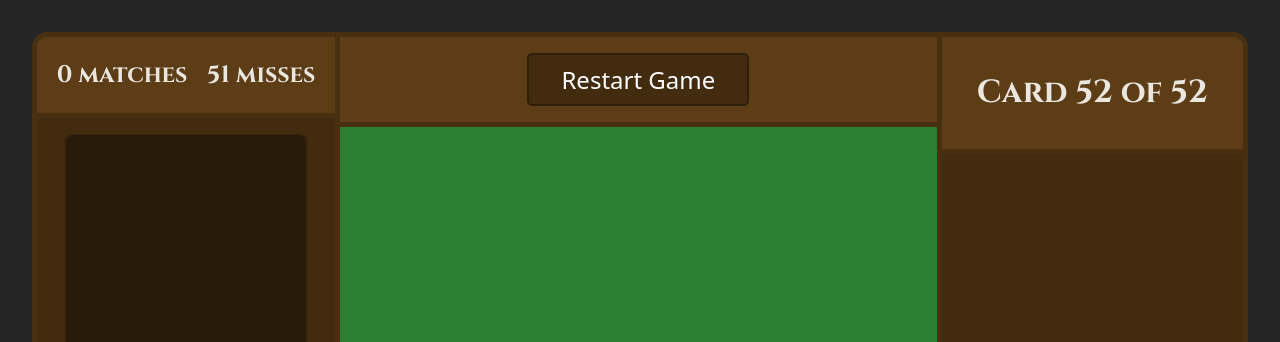
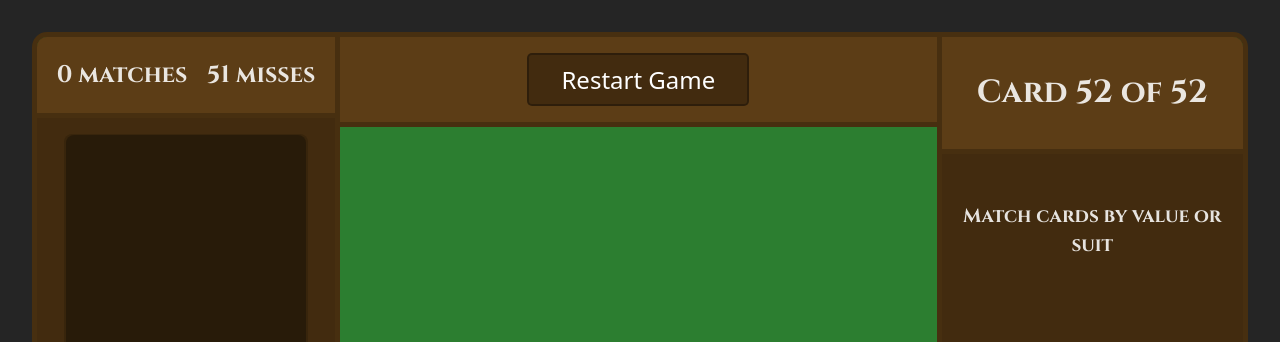
Before and after one commit to MomchilBG/Matching-cards, a React (Vite) app: page / in a window 1280 px wide. Shown: the top 342 px of the page. Built offline with nearby package versions, Linux system fonts and the light colour scheme; no server answers.

Commit message:
add tooltip

```diff
--- a/src/components/App.css
+++ b/src/components/App.css
@@ -102,10 +102,16 @@
   margin: 0;
 }
 
+.App > #right-panel > #tooltip {
+  font-size: 1.2rem;
+  background-color: transparent;
+  margin-top: 1rem;
+}
+
 .App > #right-panel > p:nth-child(1) {
   border-bottom: 5px solid #472f10;
 }
 
-.App > #right-panel > p:nth-child(3) {
+.App > #right-panel > p:nth-child(4) {
   border-top: 5px solid #472f10;
 }
--- a/src/components/App.jsx
+++ b/src/components/App.jsx
@@ -174,6 +174,7 @@ function App() {
         </div>
         <div id="right-panel" className="panel">
           <p>{`Card ${52 - deckData.remaining} of 52`}</p>
+          <p id="tooltip">Match cards by value or suit</p>
           <Deck drawNewCard={drawNewCard} />
           <p>
             {newCard
```
